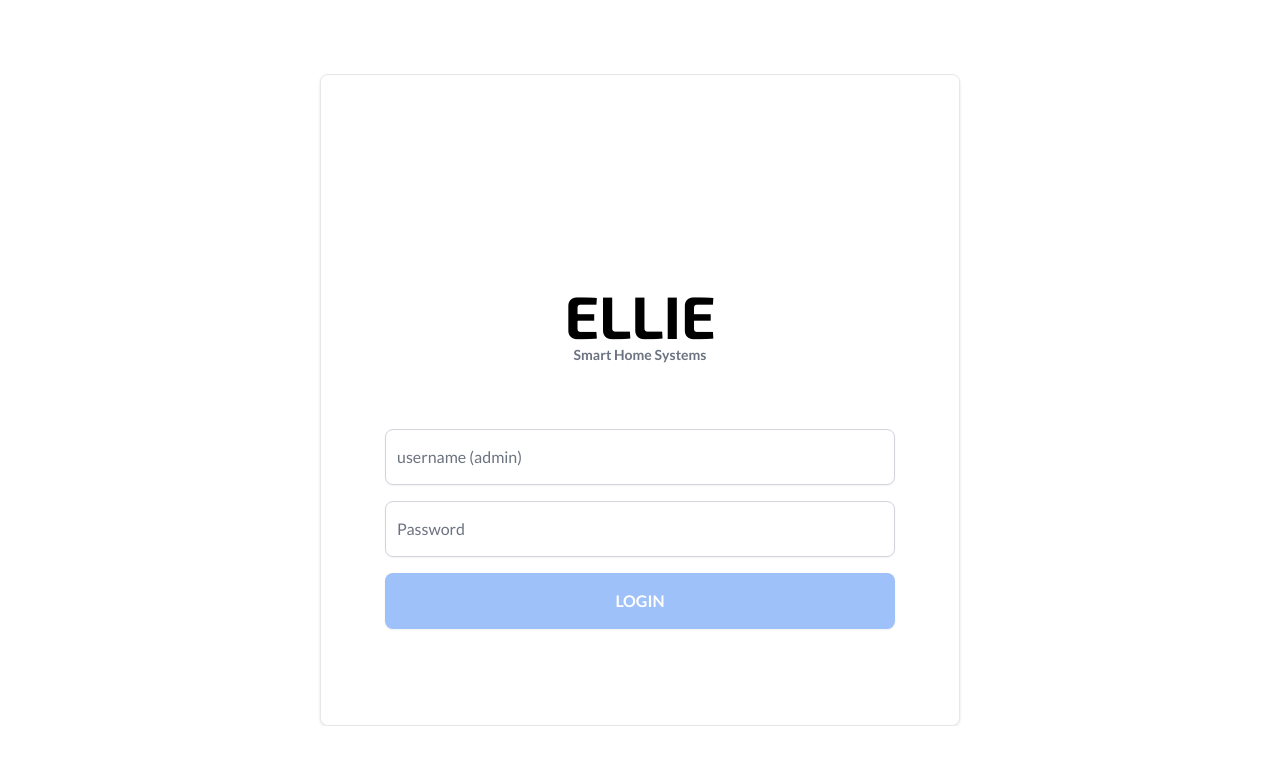
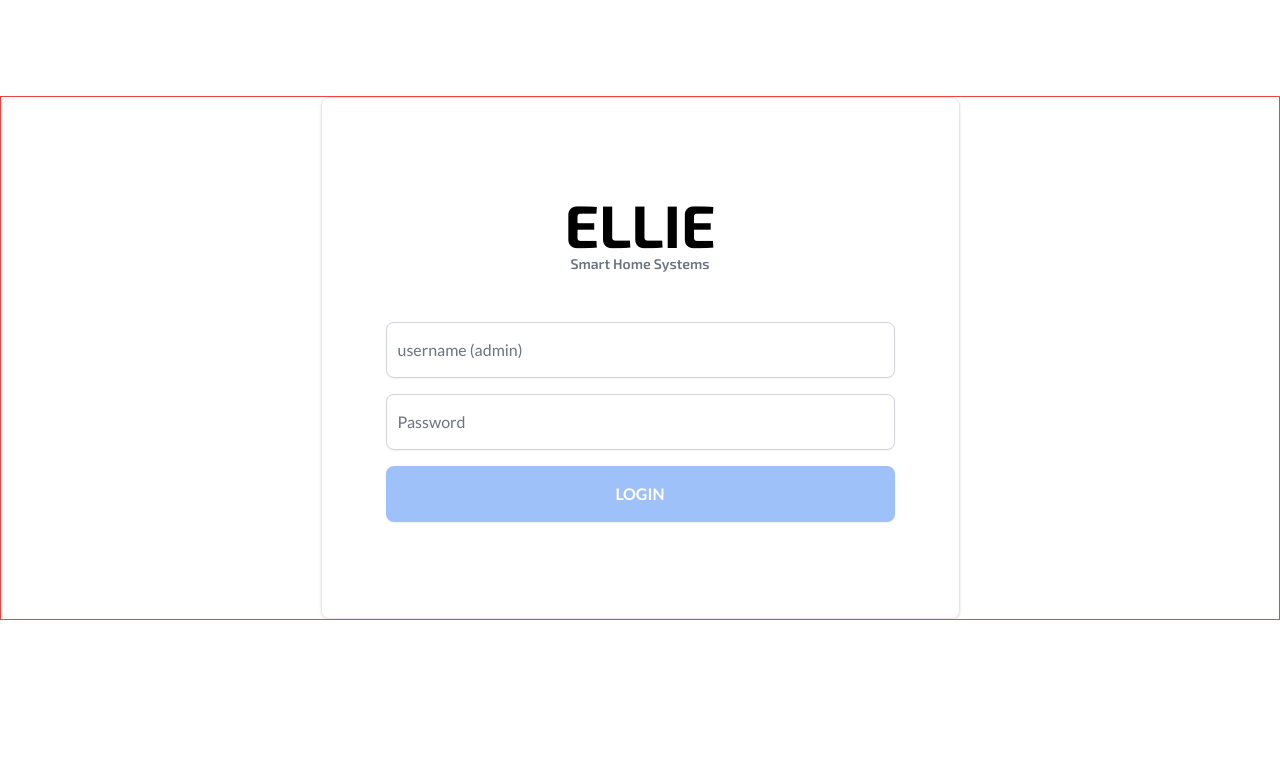
Before and after one commit to greenbirddevelopment/ellie-panel, a React (Create React App) app: page / in a window 1280 px wide. Shown: the top 764 px of the page. Built offline with nearby package versions, Linux system fonts and the light colour scheme.

Commit message:
fixed margin-top

```diff
--- a/src/App.css
+++ b/src/App.css
@@ -9,23 +9,22 @@ body {
 #root {
   overflow-x: hidden;
 }
+
 .back {
-  margin-top: 7vh;
+  /* margin-top: 7vh; */
 }
+
 .ellie-header {
-  margin-top: 10%;
-
+  /* margin-top: 10%; */
 }
 
 @media (max-width: 600px) {
-
   .signup {
     max-width: 90%;
   }
   .back {
-    margin-bottom: 10vh;
+    /* margin-bottom: 10vh; */
   }
-
 }
 
 @media (max-width: 430px) {
@@ -39,7 +38,7 @@ body {
     max-width: 100%;
   }
 
-  #root {
+  body {
     overflow-x: hidden;
   }
 }
--- a/src/components/layout.js
+++ b/src/components/layout.js
@@ -7,36 +7,34 @@ const Layout = () => {
   const location = useLocation();
 
   return (
-    <div className="App lg:my-24 overflow-hidden">
+    <div className="App lg:my-24 overflow-hidden border border-red-500">
       <Container
         className={
           "lg:border lg:rounded lg:shadow lg:py-24 lg:px-16 overflow-hidden"
         }
       >
-        <header className="mb-12 flex justify-center items-center ellie-header">
-          <Container
-            className={"relative flex items-center justify-center !w-full"}
-          >
+        <header className="relative mb-12 flex justify-center items-center text-center">
+          <section className="absolute top-1/2 left-0 -translate-y-1/2">
             {location.pathname !== "/home" && location.pathname !== "/" && (
               <Link
                 to={"/"}
                 className={
-                  "absolute flex items-center gap-2 left-0 top-0 cursor-pointer back"
+                  " flex items-center gap-2 left-0 top-0 cursor-pointer"
                 }
               >
                 <FontAwesomeIcon icon={faAngleLeft} size="lg" className="" />
                 <span className="font-bold">Back</span>
               </Link>
             )}
-            <section className="text-center ellie-header">
-              <h1 id="brand" className="text-6xl">
+          </section>
+          <section id="brand">
+            <h1 className="text-6xl">
               <Link to={"/"}>ELLIE</Link>
             </h1>
             <p className="text-sm text-gray-500 font-semibold ">
               Smart Home Systems
             </p>
           </section>
-          </Container>
         </header>
         <main>
           <Outlet />
--- a/src/index.css
+++ b/src/index.css
@@ -16,8 +16,6 @@ body {
   background-color: rgb(var(--color-white));
   width: 100%;
   height: 100vh;
-  display: grid;
-  align-items: center;
   overflow-y: scroll;
   overflow-x: hidden;
 }
--- a/src/pages/Signup.js
+++ b/src/pages/Signup.js
@@ -92,9 +92,8 @@ const SignupPage = () => {
   console.log("remainingFormStage", remainingFormStage);
 
   return (
-    <>
     <div className="signup">
-        <div className="relative">
+      <section className="relative">
         <div className="flex items-center justify-between w-full z-40">
           <div className="flex items-center gap-2">
             <span
@@ -152,7 +151,7 @@ const SignupPage = () => {
             />
           </div>
         </div>
-        </div>
+      </section>
       <section className="flex overflow-hidden py-14">
         <motion.div
           animate={{ translateX: `-${currentFormStage * 100}%` }}
@@ -209,7 +208,6 @@ const SignupPage = () => {
       />
       {mutationSetup.isLoading && <Loading />}
     </div>
-    </>
   );
 };
 
```
Lines whose indentation alone changed are shown as unchanged.
